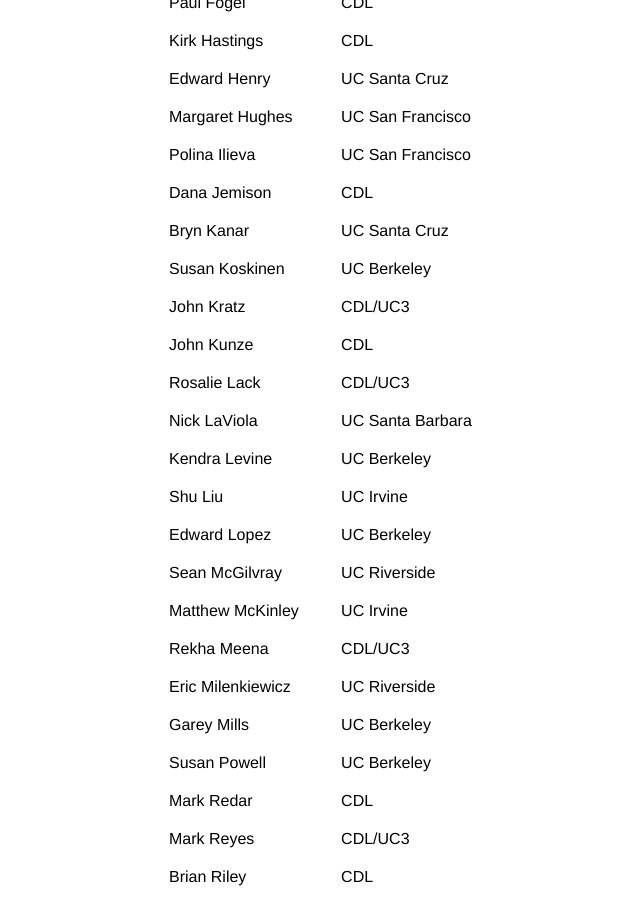
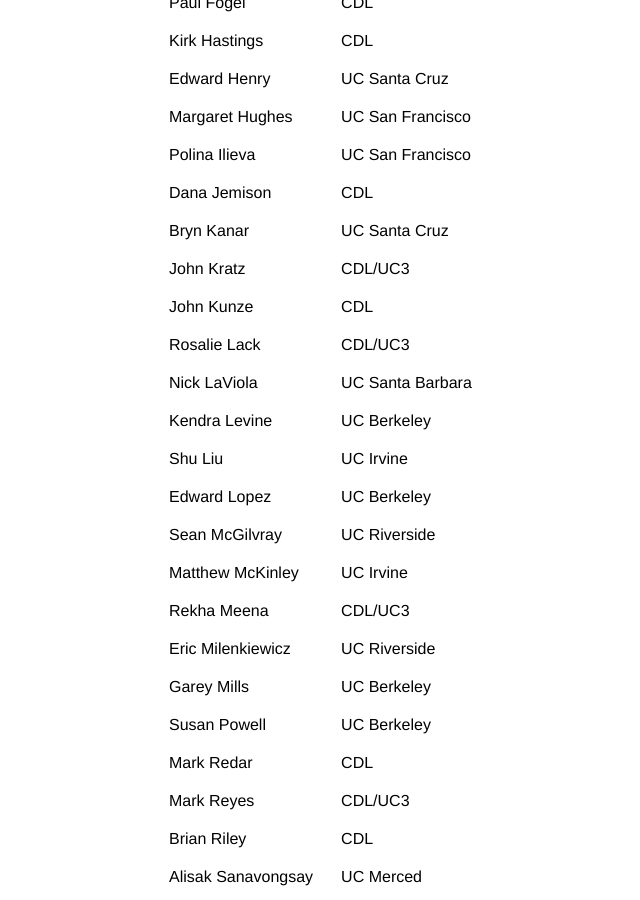
Before and after one commit to CDLUC3/UC-code-camp, a Jekyll site: the page built from attendees.md, in a window 1280 px wide and 900 px high, scrolled down 609 px. Shown: the whole window, without its empty margins (85-725 px from the left). Built offline with Jekyll 4.4.1, drawn with Linux system fonts in a browser that asks for light colours; Markdown is read by kramdown in place of the engine named in the settings.

Commit message:
remove susan

```diff
--- a/attendees.md
+++ b/attendees.md
@@ -24,7 +24,6 @@
 <tr>	<td>	Polina Ilieva	</td>	<td>	</td>	<td>	UC San Francisco	</td>	</tr>
 <tr>	<td>	Dana Jemison	</td>	<td>	</td>	<td>	CDL	</td>	</tr>
 <tr>	<td>	Bryn Kanar	</td>	<td>	</td>	<td>	UC Santa Cruz	</td>	</tr>
-<tr>	<td>	Susan Koskinen	</td>	<td>	</td>	<td>	UC Berkeley	</td>	</tr>
 <tr>	<td>	John Kratz	</td>	<td>	</td>	<td>	CDL/UC3	</td>	</tr>
 <tr>	<td>	John Kunze	</td>	<td>	</td>	<td>	CDL	</td>	</tr>
 <tr>	<td>	Rosalie Lack	</td>	<td>	</td>	<td>	CDL/UC3	</td>	</tr>
```
